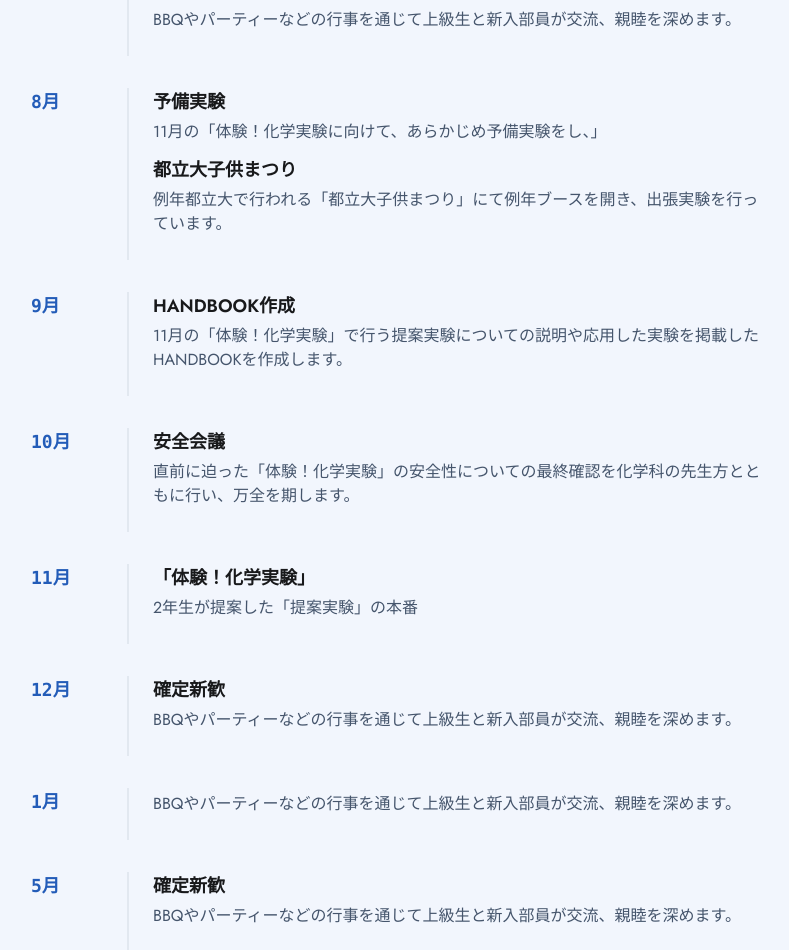
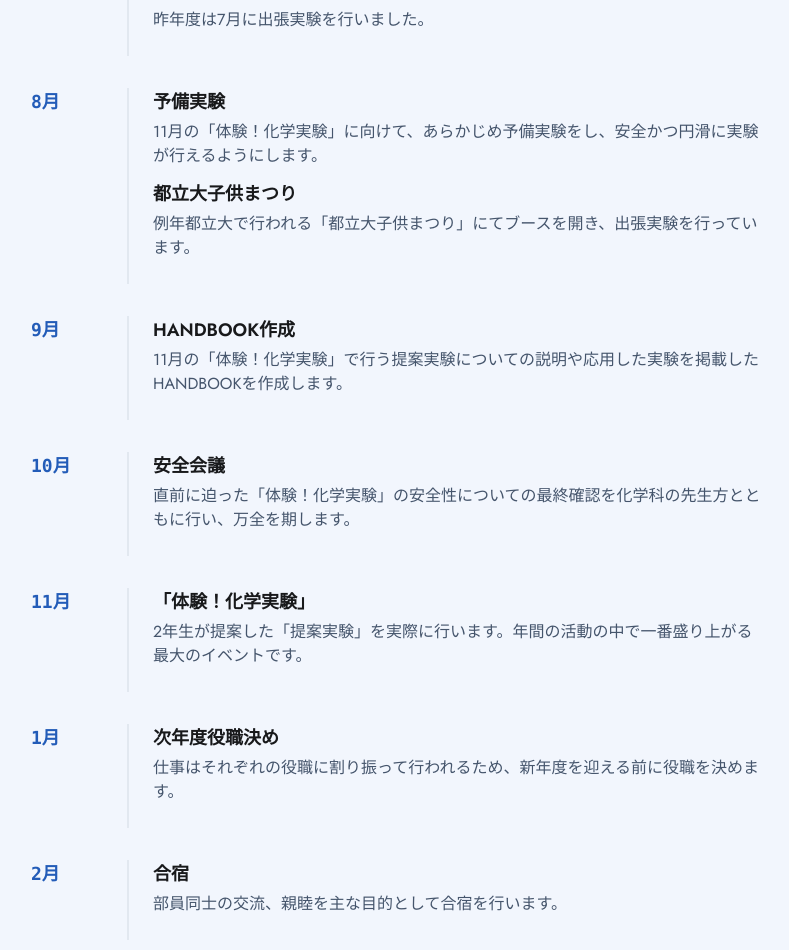
Before and after one commit to tmusfc-system/tmusfc.jp, a React (Vite) app in the folder ui/: page /annual in a window 1280 px wide. Shown: the part 702-1652 px from the top of the page, without its empty margins (241-1030 px from the left). Built offline with nearby package versions, Linux system fonts and the light colour scheme.

Commit message:
added content/backup for environment migration

```diff
--- a/ui/package.json
+++ b/ui/package.json
@@ -18,7 +18,7 @@
     "react": "^19.1.0",
     "react-dom": "^19.1.0",
     "react-icons": "^5.5.0",
-    "react-router-dom": "^7.15.1",
+    "react-router-dom": "^7.11.0",
     "scrollreveal": "^4.0.9",
     "tailwind-merge": "^3.3.0",
     "tailwindcss": "^4.1.7"
@@ -29,7 +29,7 @@
     "@types/react": "^19.1.2",
     "@types/react-dom": "^19.1.2",
     "@vitejs/plugin-react": "^4.4.1",
-    "eslint": "^9.25.0",
+    "eslint": "^10.8.0",
     "eslint-plugin-react-hooks": "^5.2.0",
     "eslint-plugin-react-refresh": "^0.4.19",
     "globals": "^16.0.0",
--- a/ui/src/Home.tsx
+++ b/ui/src/Home.tsx
@@ -12,6 +12,7 @@ export default function HomePage() {
           <div className='mx-auto my-auto text-center'>
             <Title>より多くの人に　化学の面白さを</Title>
             <p>東京都立大学の子供向け実験サークル</p>
+            <p>ホームページ鋭意作成中です。</p>
             <SNS />{/*別ファイルに切り出したSNSリンクデザインを呼び出した*/}
           </div>
         </div>
--- a/ui/src/about.tsx
+++ b/ui/src/about.tsx
@@ -1,3 +1,4 @@
+import {Link} from 'react-router-dom';
 export default function About(){
     return(
         <div className="max-w-3xl mx-auto py-10 px-4">
@@ -9,8 +10,8 @@ export default function About(){
             <p className="text-slate-600 mt-1">TMU-SFCは、東京都立大学の学生で構成された、主に小学生向けの化学実験教室の企画・運営を行っている団体です。私たちは化学の面白さをより多くの人たちに伝えることを目的に活動しています。</p>
             </div>
           <div className="border-l-2 border-slate-200 pl-6 pb-6">
-            <h3 className="font-semibold text-lg">活動の概略</h3>
-            <p className="text-slate-600 mt-1">現在行っている活動は大きく分けて、近隣の小学校や科学館などへの「出張実験」と、大学祭期間中の「体験！化学実験」です。子ども達に大人気なスライム作り、人工いくら作りなど、様々な化学実験を行っています。詳しくはページ上部の「出張実験」「体験!化学実験」からご覧ください。</p>
+            <h3 className="font-semibold text-lg">活動内容</h3>
+            <p className="text-slate-600 mt-1">現在行っている活動は大きく分けて、近隣の小学校や科学館などへの「出張実験」と、大学祭期間中の「体験！化学実験」です。子ども達に大人気なスライム作り、人工いくら作りなど、様々な化学実験を行っています。詳しくはページ上部の「出張実験」「体験!化学実験」(近日公開)からご覧ください。</p>
         </div>
         </div>
          </div>
--- a/ui/src/annual schedule.tsx
+++ b/ui/src/annual schedule.tsx
@@ -12,7 +12,7 @@ export default function Annual() {
           </div>
           <div className="border-l-2 border-slate-200 pl-6 pb-6">
             <h3 className="font-semibold text-lg">入部期間</h3>
-            <p className="text-slate-600 mt-1">中央新歓や部室開放で当サークルの説明や簡単な実験を通してTMU-SFCについて知ってもらいます。</p>
+            <p className="text-slate-600 mt-1">中央新歓や部室開放で当サークルの説明や簡単な実験を通してTMU-SFCについてご紹介いたします。</p>
           </div>
         </div>
 
@@ -40,8 +40,8 @@ export default function Annual() {
             7月
           </div>
           <div className="border-l-2 border-slate-200 pl-6 pb-6">
-            <h3 className="font-semibold text-lg">試験期間</h3>
-            <p className="text-slate-600 mt-1">BBQやパーティーなどの行事を通じて上級生と新入部員が交流、親睦を深めます。</p>
+            <h3 className="font-semibold text-lg">出張実験</h3>
+            <p className="text-slate-600 mt-1">昨年度は7月に出張実験を行いました。</p>
           </div>
         </div>
         <div className="flex gap-4">
@@ -50,9 +50,9 @@ export default function Annual() {
           </div>
           <div className="border-l-2 border-slate-200 pl-6 pb-6">
             <h3 className="font-semibold text-lg">予備実験</h3>
-            <p className="text-slate-600 mt-1 pb-3">11月の「体験！化学実験に向けて、あらかじめ予備実験をし、」</p>
+            <p className="text-slate-600 mt-1 pb-3">11月の「体験！化学実験」に向けて、あらかじめ予備実験をし、安全かつ円滑に実験が行えるようにします。</p>
             <h3 className="font-semibold text-lg">都立大子供まつり</h3>
-            <p className="text-slate-600 mt-1">例年都立大で行われる「都立大子供まつり」にて例年ブースを開き、出張実験を行っています。</p>
+            <p className="text-slate-600 mt-1">例年都立大で行われる「都立大子供まつり」にてブースを開き、出張実験を行っています。</p>
           </div>
         </div>
         <div className="flex gap-4">
@@ -79,16 +79,7 @@ export default function Annual() {
           </div>
           <div className="border-l-2 border-slate-200 pl-6 pb-6">
             <h3 className="font-semibold text-lg">「体験！化学実験」</h3>
-            <p className="text-slate-600 mt-1">2年生が提案した「提案実験」の本番</p>
-          </div>
-        </div>
-        <div className="flex gap-4">
-          <div className="font-mono font-bold text-lg text-primary w-20 shrink-0">
-            12月
-          </div>
-          <div className="border-l-2 border-slate-200 pl-6 pb-6">
-            <h3 className="font-semibold text-lg">確定新歓</h3>
-            <p className="text-slate-600 mt-1">BBQやパーティーなどの行事を通じて上級生と新入部員が交流、親睦を深めます。</p>
+            <p className="text-slate-600 mt-1">2年生が提案した「提案実験」を実際に行います。年間の活動の中で一番盛り上がる最大のイベントです。</p>
           </div>
         </div>
         <div className="flex gap-4">
@@ -96,17 +87,17 @@ export default function Annual() {
             1月
           </div>
           <div className="border-l-2 border-slate-200 pl-6 pb-6">
-            <h3 className="font-semibold text-lg"></h3>
-            <p className="text-slate-600 mt-1">BBQやパーティーなどの行事を通じて上級生と新入部員が交流、親睦を深めます。</p>
+            <h3 className="font-semibold text-lg">次年度役職決め</h3>
+            <p className="text-slate-600 mt-1">仕事はそれぞれの役職に割り振って行われるため、新年度を迎える前に役職を決めます。</p>
           </div>
         </div>
         <div className="flex gap-4">
           <div className="font-mono font-bold text-lg text-primary w-20 shrink-0">
-            5月
+            2月
           </div>
           <div className="border-l-2 border-slate-200 pl-6 pb-6">
-            <h3 className="font-semibold text-lg">確定新歓</h3>
-            <p className="text-slate-600 mt-1">BBQやパーティーなどの行事を通じて上級生と新入部員が交流、親睦を深めます。</p>
+            <h3 className="font-semibold text-lg">合宿</h3>
+            <p className="text-slate-600 mt-1">部員同士の交流、親睦を主な目的として合宿を行います。</p>
           </div>
         </div>
       </div>
```
Also changed, not shown: ui/src/examples.tsx (+32 -10 lines), 1 other file (tests, documents, lock files or other folders).
